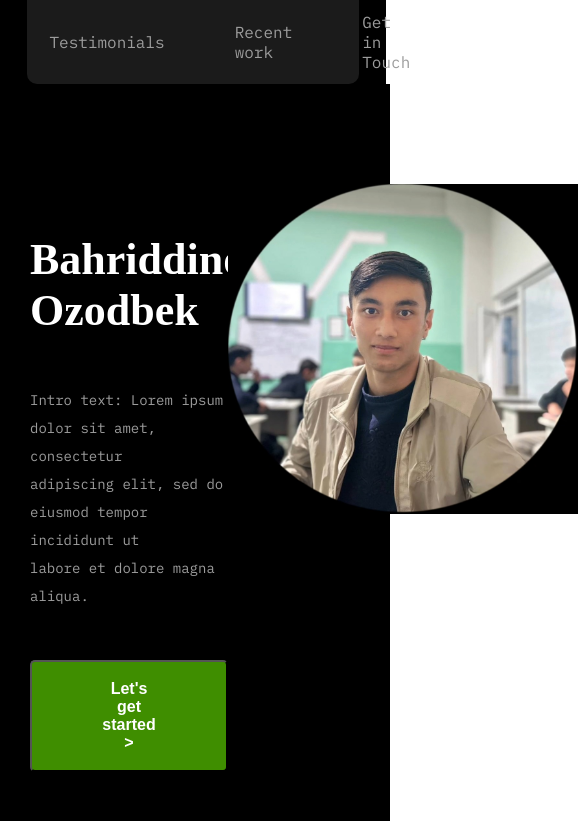
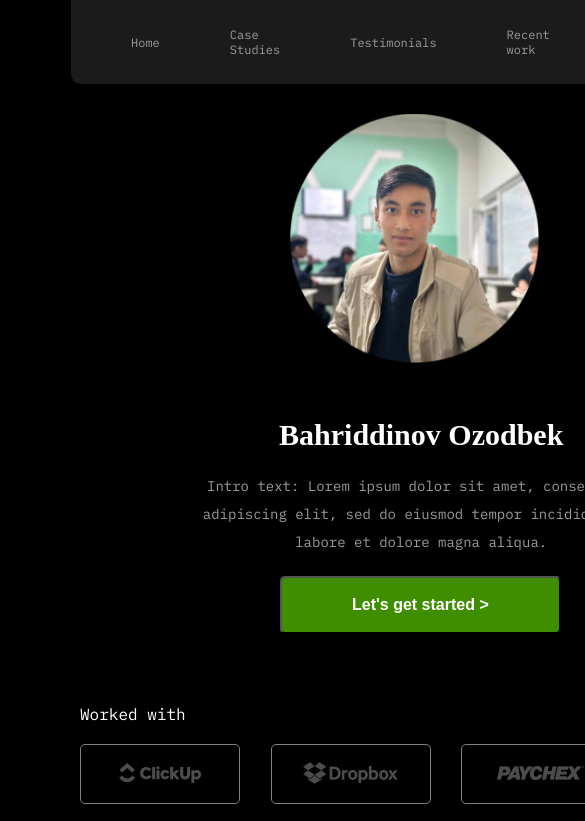
Before and after one commit to bakhriddinoff/My-Best-Portfolio, a plain HTML site: page index.html in a window 390 px wide. Shown: the top 821 px of the page, 585 px wide, since content can reach past the window. Drawn offline with Linux system fonts and the light colour scheme.

Commit message:
add media query for main section

```diff
--- a/style.css
+++ b/style.css
@@ -510,3 +510,108 @@ input {
 .created > p {
     color: gray;
 }
+
+@media (max-width: 400px) {
+    header {
+        width: 100vh;
+        margin: 0;
+    }
+    .header-wrapper {
+        width: 180vw;
+    }
+    nav {
+        gap: 30px;
+        width: 100vw;
+        margin-left: 100px;
+        margin-right: 0px;
+    }
+    .logo-wrapper {
+        margin-right: 100px;
+    }
+    .menu-item {
+        font-size: 12px;
+        margin-left: 40px;
+    }
+    .logo-wrapper {
+        margin-left: 250px;
+    }
+    .hero  {
+        padding: 0;
+        height: 102vh;
+        width: 216vw;
+    }
+    .hero-wrapper {
+        display: flex;
+        padding-top: 30px;
+        flex-direction: column-reverse;
+        margin: 0;
+        background-color: black;
+
+    }
+    .hero-content {
+        width: 100%;
+    }
+    .profPhoto {
+        margin-left: 260px;
+        width: 250px;
+        height: 250px;
+    }
+    h1 {
+        font-size: 30px;
+        justify-self: center;
+    }
+    .text1 {
+        text-align: center;
+        margin-top: 20px;
+        margin-bottom: 20px;
+    }
+    .button1 {
+        margin-bottom: 70px;
+    }
+    .buttons-wrapper {
+        margin-top: 0;
+    }
+    .text2 {
+        margin-left: 50px;
+    }
+    .buttonjon {
+        margin-top: 20px;
+    }
+    .button1 {
+        margin-left: 250px;
+    }
+    .line1 {
+        margin: 0;
+        flex-wrap: wrap;
+        justify-content: flex-start;
+    }
+    .line2 {
+        margin: 0;
+    }
+    .line3 {
+        margin: 0;
+    }
+    .line-right {
+        margin: 0;
+    }
+    .line-left {
+        margin: 0;
+    }
+    .line-left2 {
+        margin: 0;
+        justify-self: self-;
+    }
+    .line2 {
+        flex-wrap: wrap;
+        justify-content: flex-start;
+        margin: 0;
+        padding: 0;
+    }
+    .line3 {
+        flex-wrap: wrap;
+        justify-content: flex-start;
+    }
+    .work-wrapper {
+        flex-wrap: wrap;
+    }
+}
```
Also changed, not shown: index.html (+1 -0 lines).
